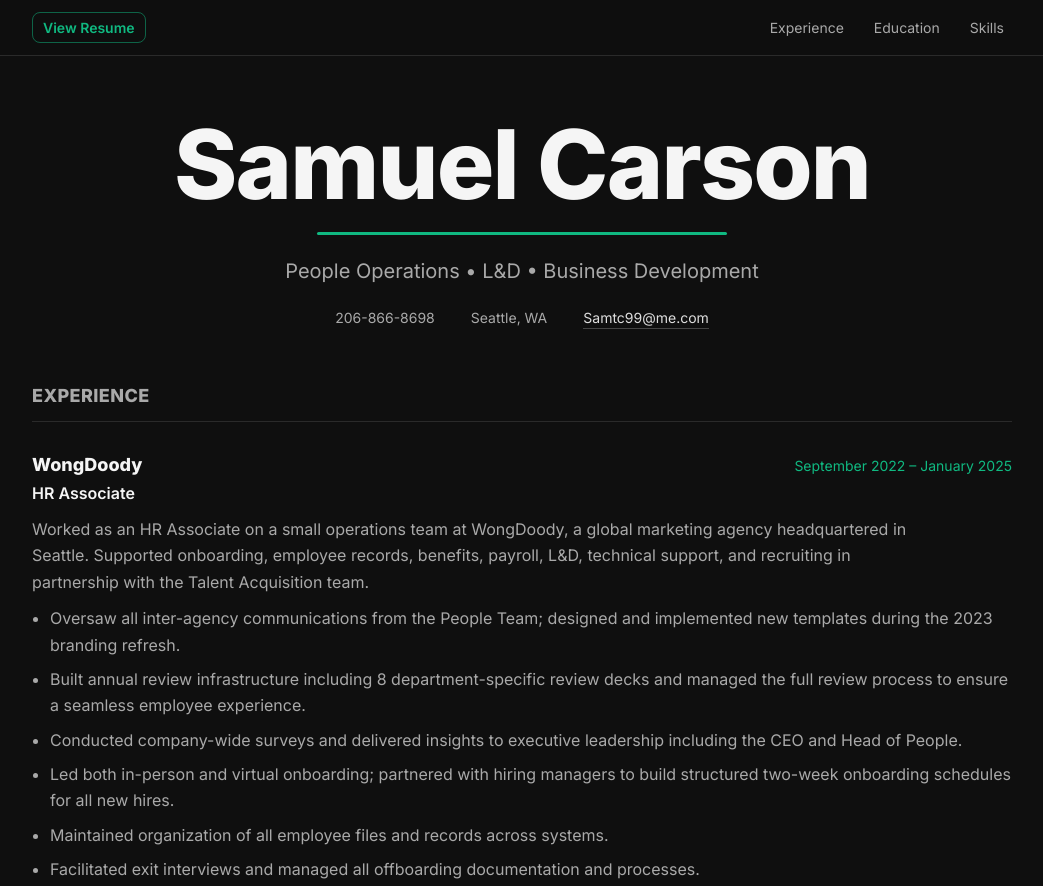
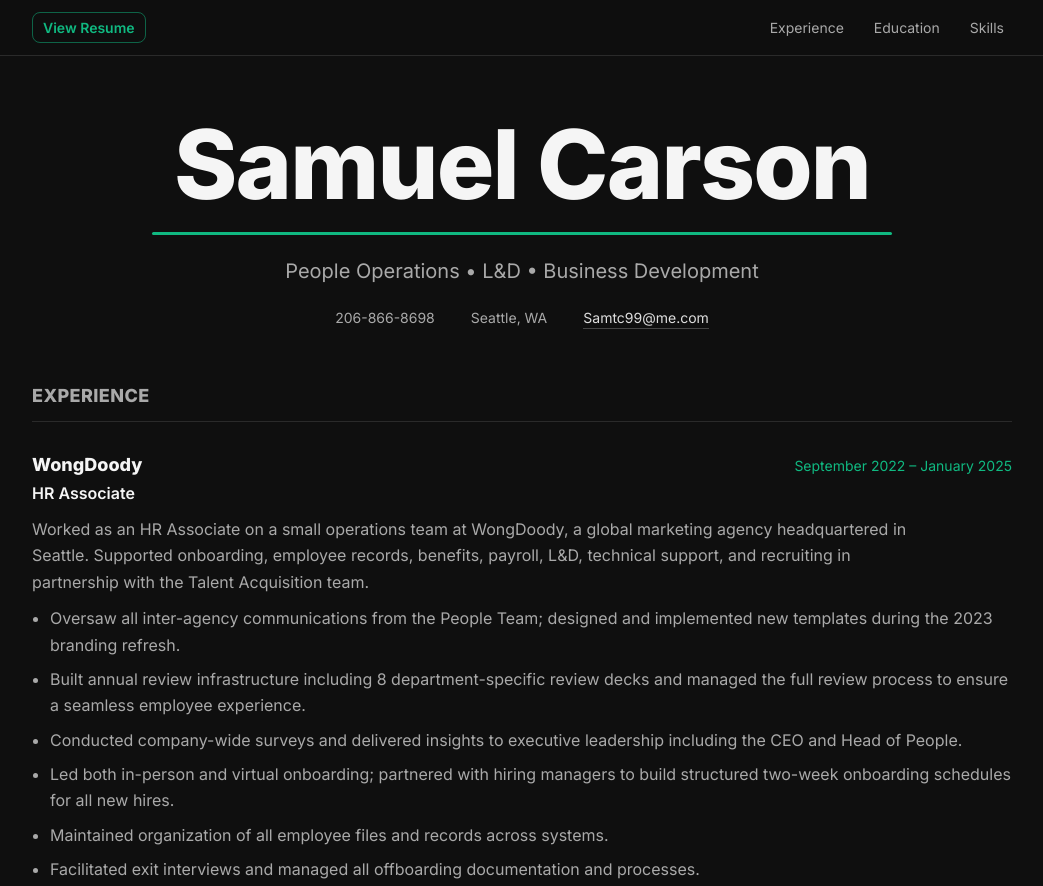
Before and after one commit to samtc99/samuelcarson.github.io, a plain HTML site: page index.html in a window 1280 px wide. Shown: the top 886 px of the page, without its empty margins (118-1161 px from the left). Drawn offline with Linux system fonts and the light colour scheme.

Commit message:
Update index.html

```diff
--- a/index.html
+++ b/index.html
@@ -144,11 +144,11 @@
 h1::after{
   content:"";
   display:block;
-  width:clamp(180px, 32vw, 420px);
-  height:3px;
+  width: min(92%, 740px);
+  height: 3px;
   background: var(--accent);
-  margin:20px auto 20px auto;
-  border-radius:3px;
+  margin: 20px auto 20px;
+  border-radius: 3px;
     }
     .headline{
   margin: 0 auto 18px;
```
